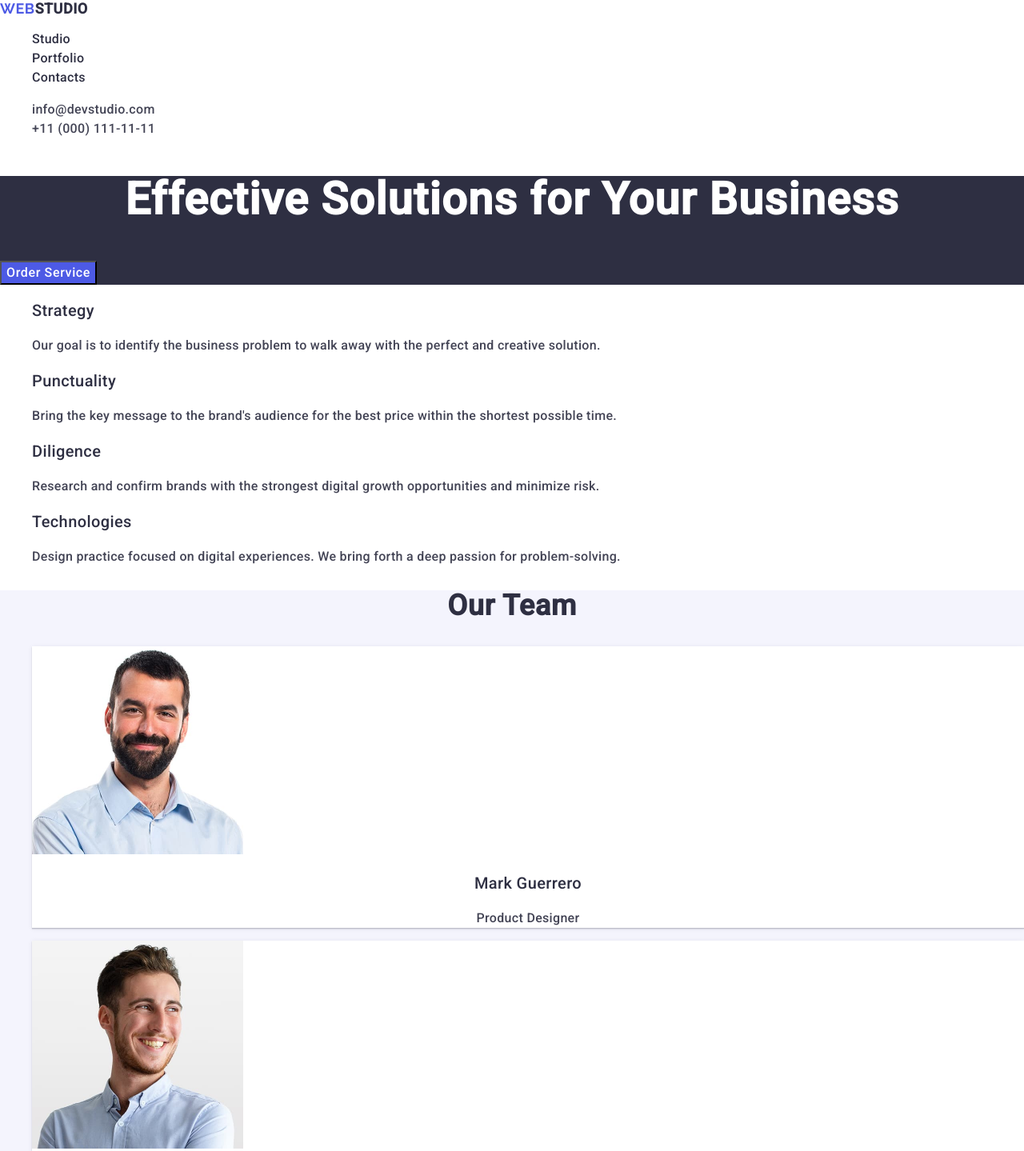
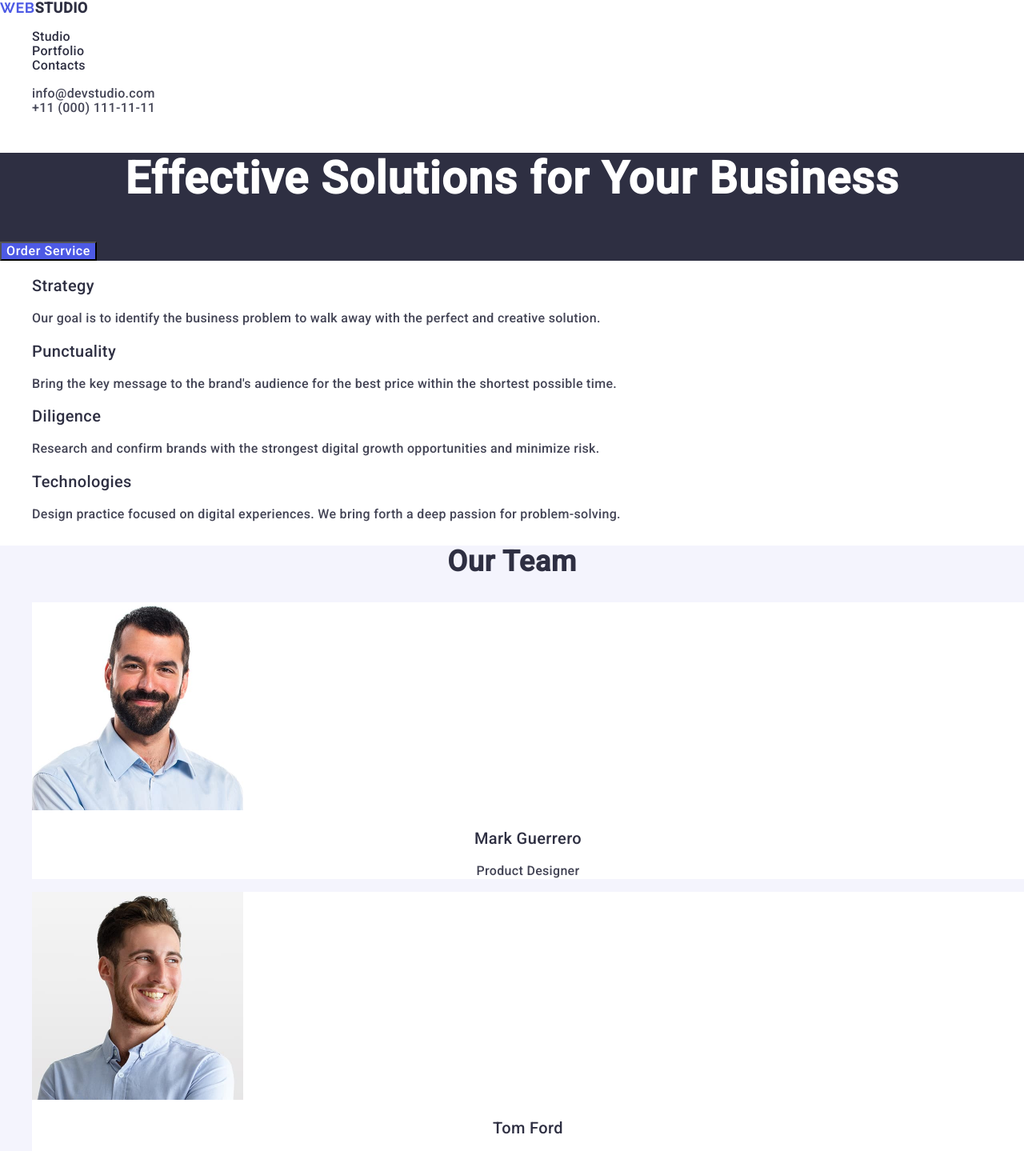
Before and after one commit to illia-dp/goit-markup-hw-06, a plain HTML site: page index.html in a window 1280 px wide. Shown: the top 1439 px of the page at 80% size. Drawn offline with nearby package versions, Linux system fonts and the light colour scheme.

Commit message:
commit message

```diff
--- a/css/styles.css
+++ b/css/styles.css
@@ -8,7 +8,6 @@ body {
     font-family: "Raleway", sans-serif;
     font-weight: 700;
     font-size: 18px;
-    line-height: 1.17;
     letter-spacing: 0.03em;
     text-transform: uppercase;
     text-decoration: none;
@@ -33,7 +32,6 @@ body {
 .nav-link {
     font-weight: 500;
     font-size: 16px;
-    line-height: 1.5;
     letter-spacing: 0.02em;
     color: #2E2F42;
     text-decoration: none;
@@ -55,7 +53,6 @@ body {
 .address-link {
     font-weight: 400;
     font-size: 16px;
-    line-height: 1.5;
     letter-spacing: 0.02em;
     color: #434455;
     text-decoration: none;
@@ -73,7 +70,6 @@ body {
 .main-title {
     font-weight: 700;
     font-size: 56px;
-    line-height: 107%;
     letter-spacing: 0.02em;
     text-align: center;
     color: #fff;
@@ -86,7 +82,6 @@ body {
     color:#ffffff;
     font-weight: 500;
     font-size: 16px;
-    line-height: 1.5;
     letter-spacing: 0.04em;
     cursor: pointer;
 }
@@ -103,7 +98,6 @@ body {
 .list-title {
     font-weight: 500;
     font-size: 20px;
-    line-height: 120%;
     letter-spacing: 0.02em;
     color: #2e2f42;
 }
@@ -111,7 +105,6 @@ body {
 .list-text {
     font-weight: 400;
     font-size: 16px;
-    line-height: 150%;
     letter-spacing: 0.02em;
     color: #434455;
 }
@@ -122,7 +115,6 @@ body {
 
 .second-title {
     font-size: 36px;
-    line-height: 1.11;
     letter-spacing: 0.02em;
     text-transform: capitalize;
     color: #2e2f42;
@@ -131,14 +123,12 @@ body {
 
 .team-list-items {
     list-style-type: none;
-    box-shadow: 0 2px 1px 0 rgba(46, 47, 66, 0.08), 0 1px 1px 0 rgba(46, 47, 66, 0.16), 0 1px 6px 0 rgba(46, 47, 66, 0.08);
     background-color: #fff;
 }
 
 .team-names {
     font-weight: 500;
     font-size: 20px;
-    line-height: 120%;
     letter-spacing: 0.02em;
     text-align: center;
     color: #2e2f42;
@@ -147,7 +137,6 @@ body {
 .team-text {
     font-weight: 400;
     font-size: 16px;
-    line-height: 150%;
     letter-spacing: 0.02em;
     text-align: center;
     color: #434455;
@@ -156,7 +145,6 @@ body {
 .portfolio-title {
     font-weight: 500;
     font-size: 20px;
-    line-height: 120%;
     letter-spacing: 0.02em;
     color: #2e2f42;
 }
@@ -164,7 +152,6 @@ body {
 .portfolio-text {
     font-weight: 400;
     font-size: 16px;
-    line-height: 150%;
     letter-spacing: 0.02em;
     color: #434455;
 }
@@ -177,7 +164,6 @@ body {
     font-family: "Raleway", sans-serif;
     font-weight: 700;
     font-size: 18px;
-    line-height: 117%;
     letter-spacing: 0.03em;
     text-transform: uppercase;
     text-decoration: none;
@@ -191,7 +177,6 @@ body {
 .footer-text {
     font-weight: 400;
     font-size: 16px;
-    line-height: 150%;
     letter-spacing: 0.02em;
     color: #f4f4fd;
 }
```
